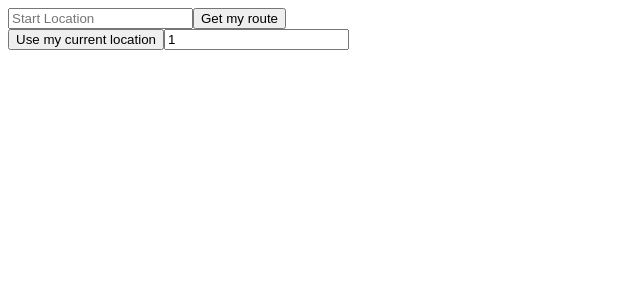
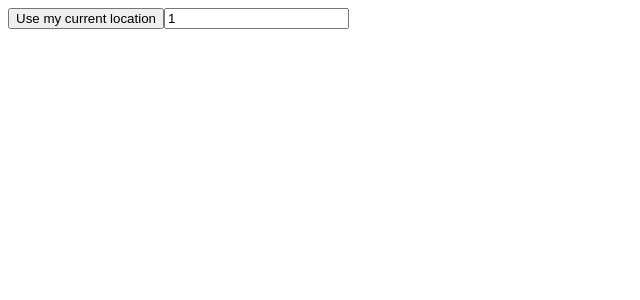
Before and after one commit to dangosailing/aidev24_webdev_fe, a React (Vite) app: page /location in a window 1280 px wide. Shown: the top 300 px of the page, without its empty margins (0-640 px from the left). Built offline with nearby package versions, Linux system fonts and the light colour scheme.

Commit message:
remove google code

```diff
--- a/src/pages/GetUserPosition.jsx
+++ b/src/pages/GetUserPosition.jsx
@@ -3,19 +3,11 @@ import { newPath } from '../services/pathApi';
 
 
 const GetUserPosition = () => {
-  const [location, setLocation] = useState("");
   const [distanceKm, setDistanceKm] = useState(1);
   const [coordinates, setCoordinates] = useState(null);
   const [route, setRoute] = useState(null);
   const [loading, setLoading] = useState(false);
 
-
-  const handleManualSubmit = async (e) => {
-    e.preventDefault();
-    if (location) {
-      fetchCoordinates(location);
-    }
-  };
 
   const handleCurrentLocation = () => {
     if (!navigator.geolocation) {
@@ -42,28 +34,6 @@ const GetUserPosition = () => {
     );
   };
 
-  const fetchCoordinates = async (location) => {
-    setLoading(true);
-    const geocoder = new window.google.maps.Geocoder();
-
-    geocoder.geocode({ address: location }, async (results, status) => {
-      if (status === "OK" && results[0]) {
-        const coords = results[0].geometry.location;
-        setCoordinates({
-          lat: coords.lat(),
-          lng: coords.lng(),
-        });
-        await sendCoordinatesToBackend({
-          lat: coords.lat(),
-          lng: coords.lng(),
-        });
-      } else {
-        alert("Could not find location");
-      }
-      setLoading(false);
-    });
-  };
-
   const sendCoordinatesToBackend = async (coords) => {
     const distanceMeters = distanceKm * 1000;
     const pathData = {
@@ -80,15 +50,6 @@ const GetUserPosition = () => {
 
   return (
     <div>
-      <form onSubmit={handleManualSubmit}>
-        <input
-          type="text"
-          placeholder="Start Location"
-          value={location}
-          onChange={(e) => setLocation(e.target.value)}
-        />
-        <button type="submit">Get my route</button>
-      </form>
       <button onClick={handleCurrentLocation}>Use my current location</button>
       <input
         type="number"
```
